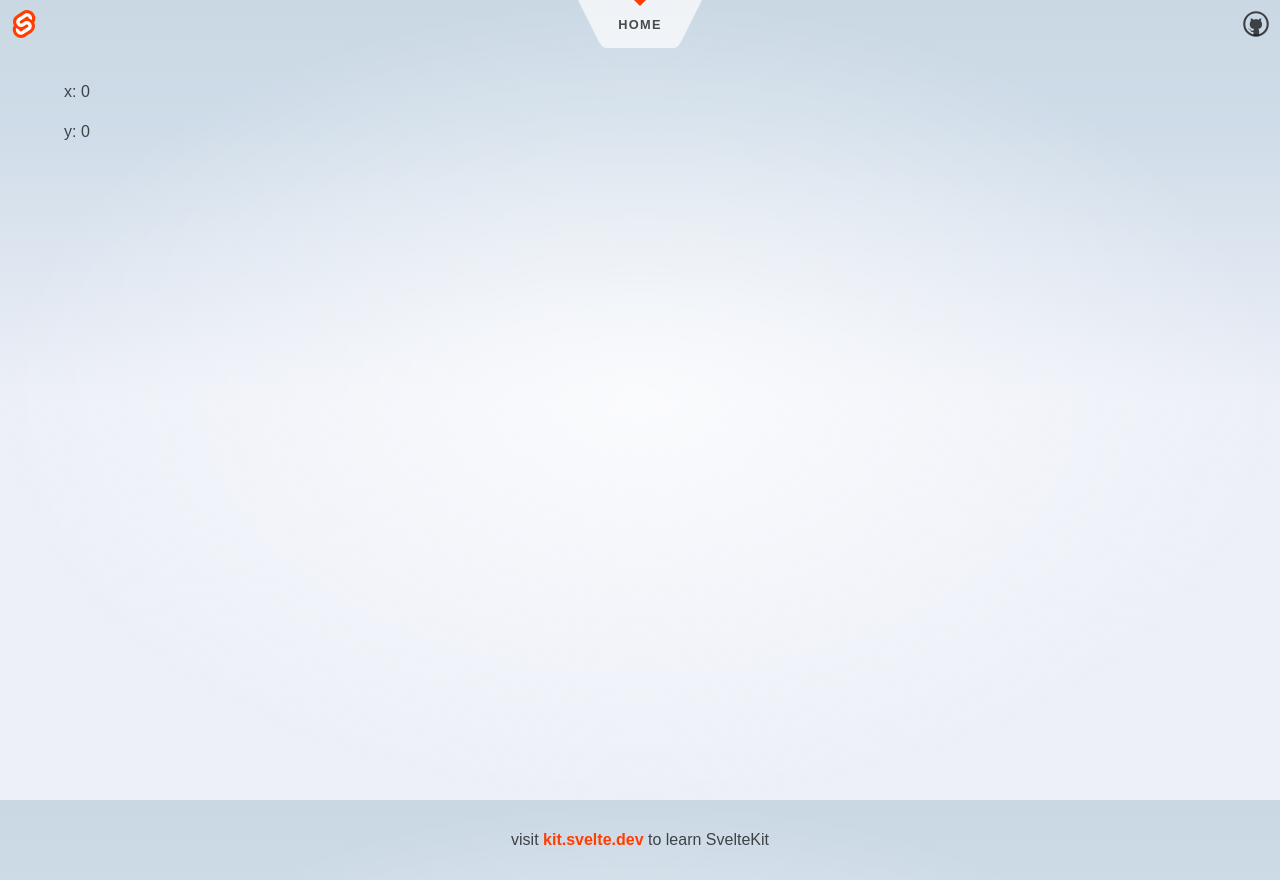
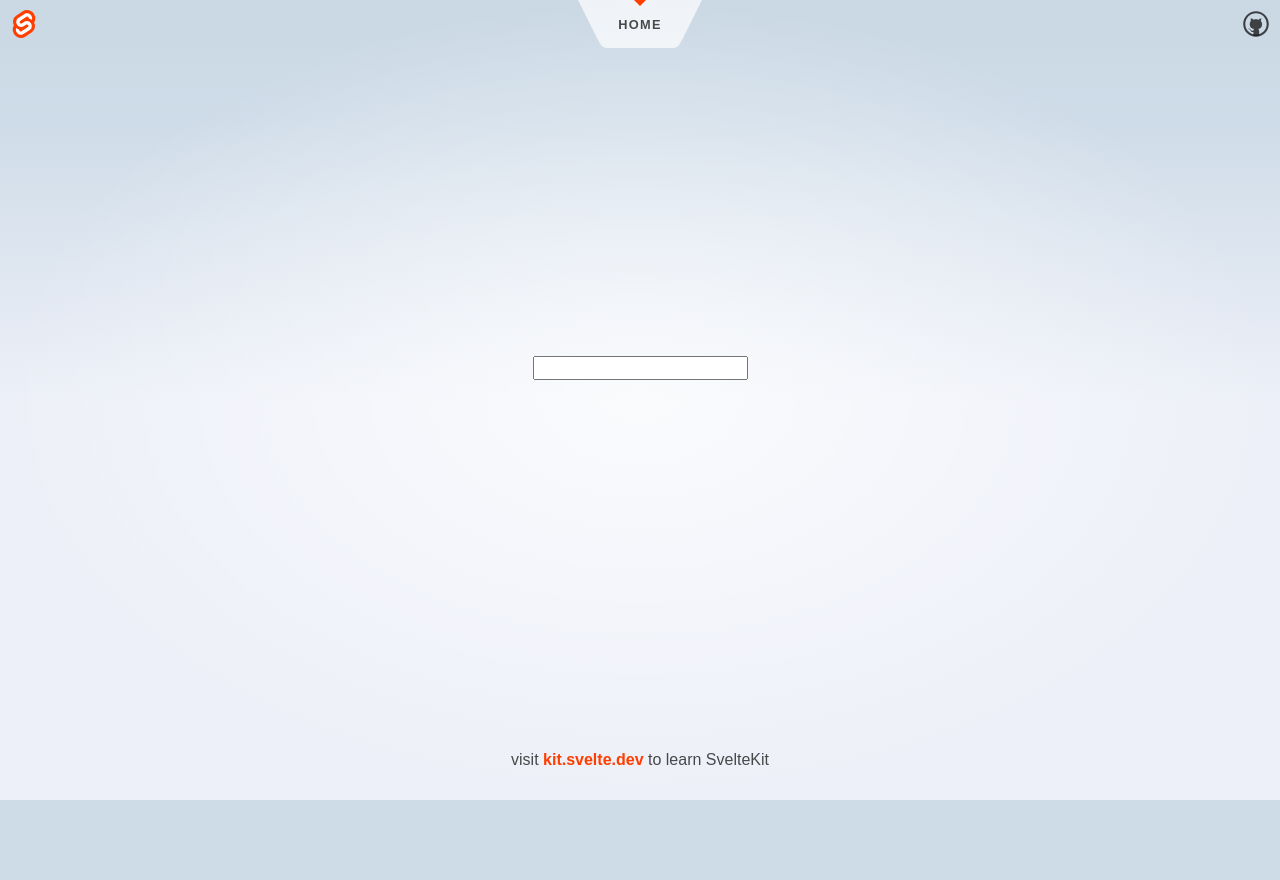
Before and after one commit to kujo205/svelte-course, a SvelteKit app: page / in a window 1280 px wide. After the commit the page ends 800 px from the top, so only its background shows below. Built offline with nearby package versions, Linux system fonts and the light colour scheme.

Commit message:
exploring 2 way binding in svelte

```diff
--- a/src/routes/+page.svelte
+++ b/src/routes/+page.svelte
@@ -1,24 +1,29 @@
 <script lang="ts">
-	let mousePosition = {
-		x: 0,
-		y: 0
-	};
+	let list = ['React', 'Vue', 'Svelte'];
+	let filteredList: string[] = [];
+	let searchQuery = '';
 
-	const handleMousePositionChange = (event: MouseEvent) => {
-		mousePosition = {
-			x: event.clientX,
-			y: event.clientY
-		};
-	};
-
-
+	function filterList() {
+		filteredList = list.filter(item => {
+			return item
+				.toLowerCase()
+				.includes(searchQuery.toLowerCase());
+		});
+	}
 </script>
 
+<input
+	on:input={filterList}
+	bind:value={searchQuery}
+	type="text"
+/>
 
-<div class="wrapper" on:mousemove|stopPropagation={handleMousePositionChange}>
-	<p> x: {mousePosition.x} </p>
-	<p> y: {mousePosition.y} </p>
-</div>
+<ul>
+	{#each filteredList as item}
+		<li>{item}</li>
+	{/each}
+</ul>
+
 
 <style>
     :root {
@@ -26,9 +31,5 @@
         --secondary: white;
     }
 
-    .wrapper {
-        width: 90vw;
-        height: 90vh;
-    }
 
 </style>
```
